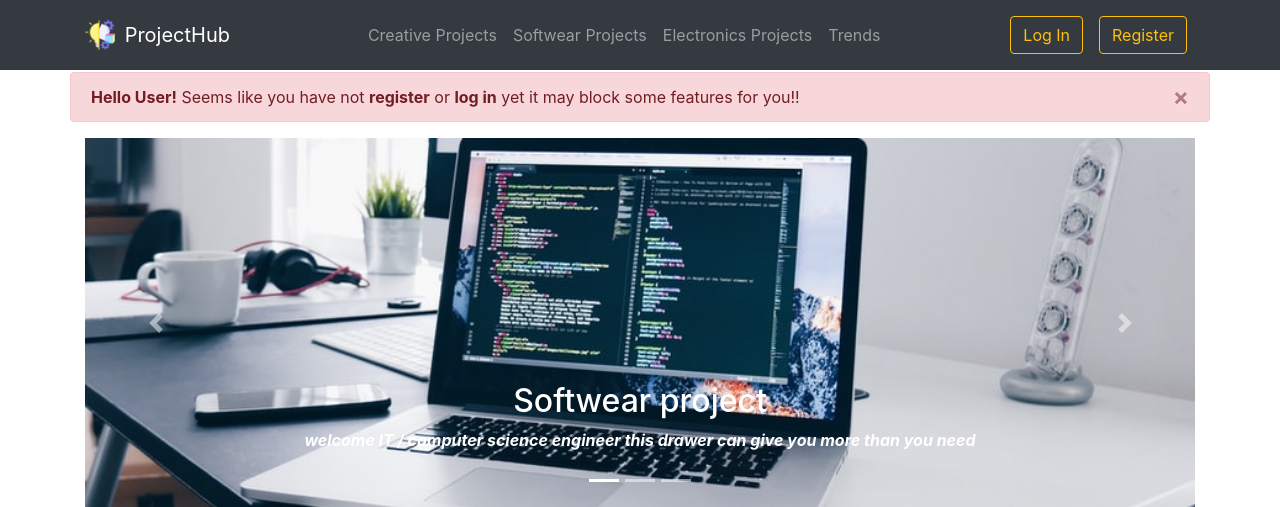
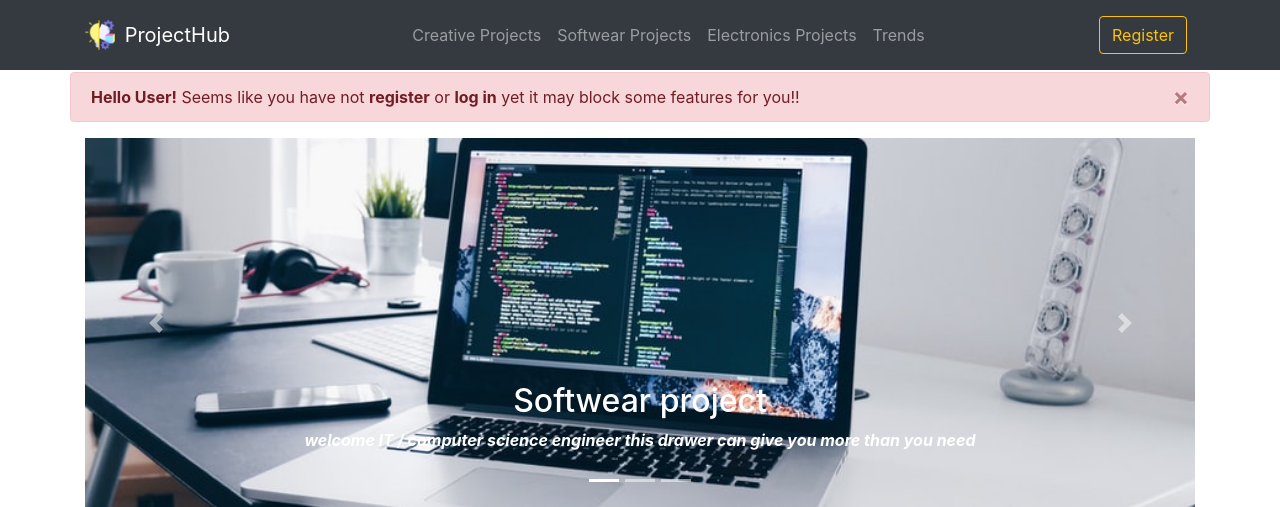
Before and after one commit to ironsubhajit/ProjectO, a Django app: page / in a window 1280 px wide. Shown: the top 507 px of the page. Run offline with Django 3.2, Linux system fonts and the light colour scheme.

Commit message:
Update index template

```diff
--- a/ProjectO/templates/ProjectO/index.html
+++ b/ProjectO/templates/ProjectO/index.html
@@ -55,11 +55,6 @@
                   </a>
                 </li>
             {% else %}
-              <li class="nav-item">
-                <a class="nav-link" href="{% url 'accounts:login' %}">
-                  <button type="button" class="btn btn-outline-warning">Log In</button>
-                </a>
-              </li>
                 <!-- need to add sign up view and url -->
               <li class="nav-item">
                 <a class="nav-link" href="{% url 'accounts:signup' %}">
```
